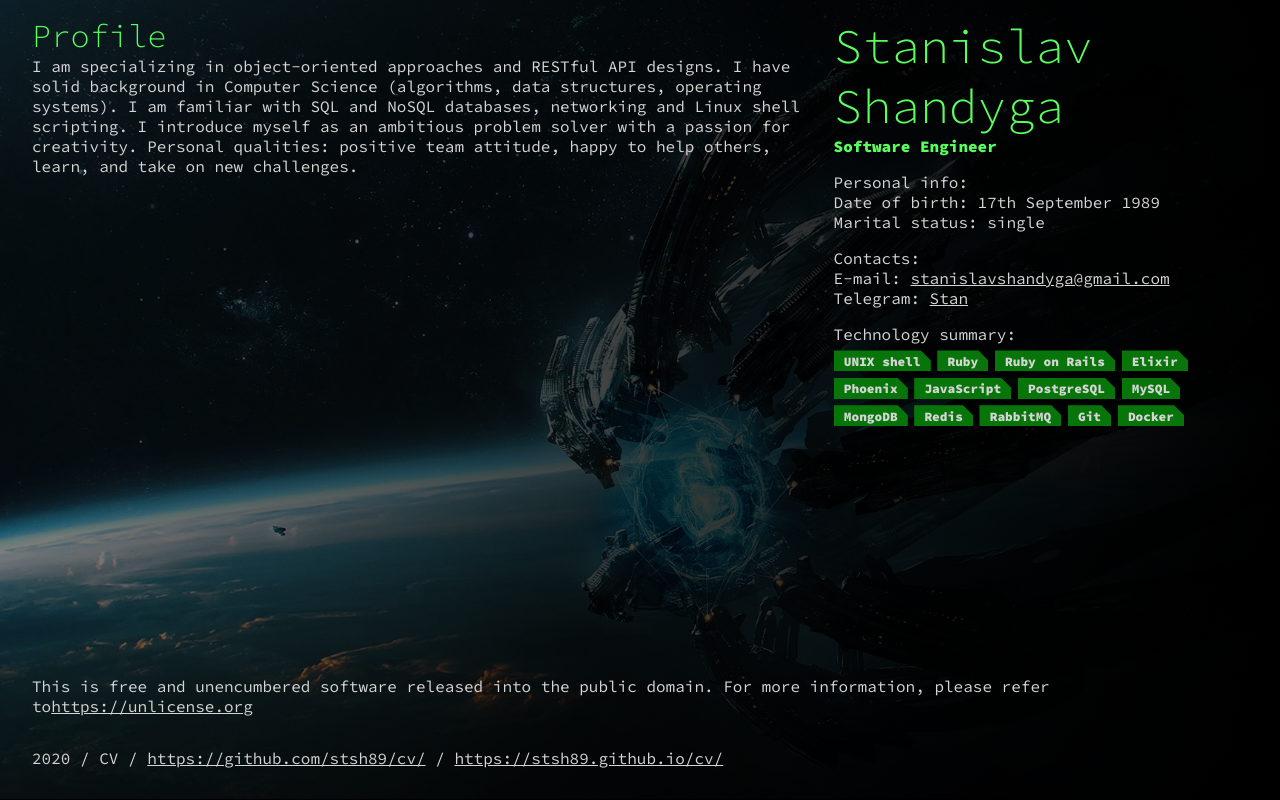
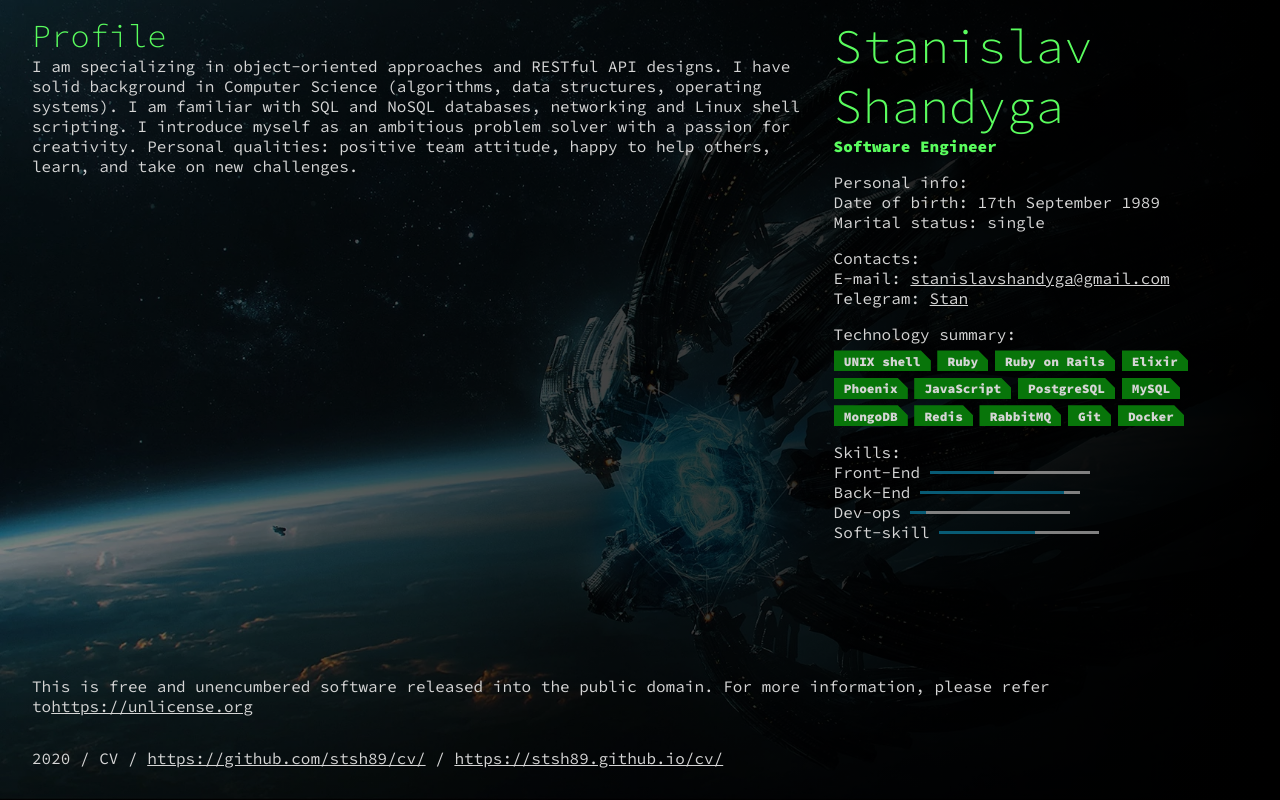
Before and after one commit to stsh89/cv, a React app: page / in a window 1280 px wide. Built offline with nearby package versions, Linux system fonts and the light colour scheme; the HTML template or start-up script is replaced by a standard one.

Commit message:
Add progress section

```diff
--- /dev/null
+++ b/src/components/common/progress.tsx
@@ -0,0 +1,17 @@
+import * as React from "react"
+
+export default function Progress(props: {
+  labelId: string,
+  title: string,
+  value: number
+}):JSX.Element {
+  return (
+    <div className="homepage-progress">
+      <label className="homepage-progress__label" htmlFor={props.labelId}>{props.title}</label>&nbsp;
+      <progress
+        id={props.labelId} max="100" value={props.value}
+        className="homepage-progress__bar">
+      </progress>
+    </div>
+  )
+}
--- a/src/components/homepage/init.tsx
+++ b/src/components/homepage/init.tsx
@@ -3,6 +3,7 @@ import * as userInfo from "../../../data/user_info.json"
 import Contacts from "./contacts"
 import PersonalInfo from "./personal_info"
 import TechnologySummary from "./technology_summary"
+import Skills from "./skills"
 import Footer from "./footer"
 
 export default function Homepage(): JSX.Element {
@@ -21,6 +22,7 @@ export default function Homepage(): JSX.Element {
           <PersonalInfo />
           <Contacts />
           <TechnologySummary />
+          <Skills />
         </div>
       </div>
       <Footer />
--- /dev/null
+++ b/src/components/homepage/skills.tsx
@@ -0,0 +1,16 @@
+import * as React from "react"
+import ProgressBar from "../common/progress"
+
+export default function Skills():JSX.Element {
+  return (
+    <div className="homepage-block">
+      <p>Skills:</p>
+      <div className="home-page-progress-list">
+        <ProgressBar labelId={"front-end-progress"} title={"Front-End"} value={40} />
+        <ProgressBar labelId={"back-end-progress"} title={"Back-End"} value={90} />
+        <ProgressBar labelId={"dev-ops-progress"} title={"Dev-ops"} value={10} />
+        <ProgressBar labelId={"soft-skill-progress"} title={"Soft-skill"} value={60} />
+      </div>
+    </div>
+  )
+}
--- a/src/styles/components/homepage/init.scss
+++ b/src/styles/components/homepage/init.scss
@@ -8,6 +8,7 @@
 @import "./block";
 @import "./footer";
 @import "./technology_list";
+@import "./progress";
 
 .#{$homepage} {
   background-image: url("../images/background/desktop.webp");
--- /dev/null
+++ b/src/styles/components/homepage/progress.scss
@@ -0,0 +1,25 @@
+@include n($homepage, "progress") {
+  display: flex;
+  align-items: center;
+
+  @include e("label") {
+    flex-shrink: 0;
+  }
+
+  @include e("bar") {
+    height: 0.2em;
+    border: none;
+
+    &[value] {
+      background-color: $homepage-text-color;
+
+      &::-moz-progress-bar {
+        background-color: $homepage-sub-dark-color;
+      }
+
+      &::-webkit-progress-value {
+        background-color: $homepage-sub-dark-color;
+      }
+    }
+  }
+}
--- a/src/styles/components/homepage/variables.scss
+++ b/src/styles/components/homepage/variables.scss
@@ -1,4 +1,6 @@
 $homepage: "homepage";
 $homepage-main-color: #5afd5e;
 $homepage-main-dark-color: #08750a;
+$homepage-sub-color: #5ab1fd;
+$homepage-sub-dark-color: #085b75;
 $homepage-text-color: #d5d5d5;
```
